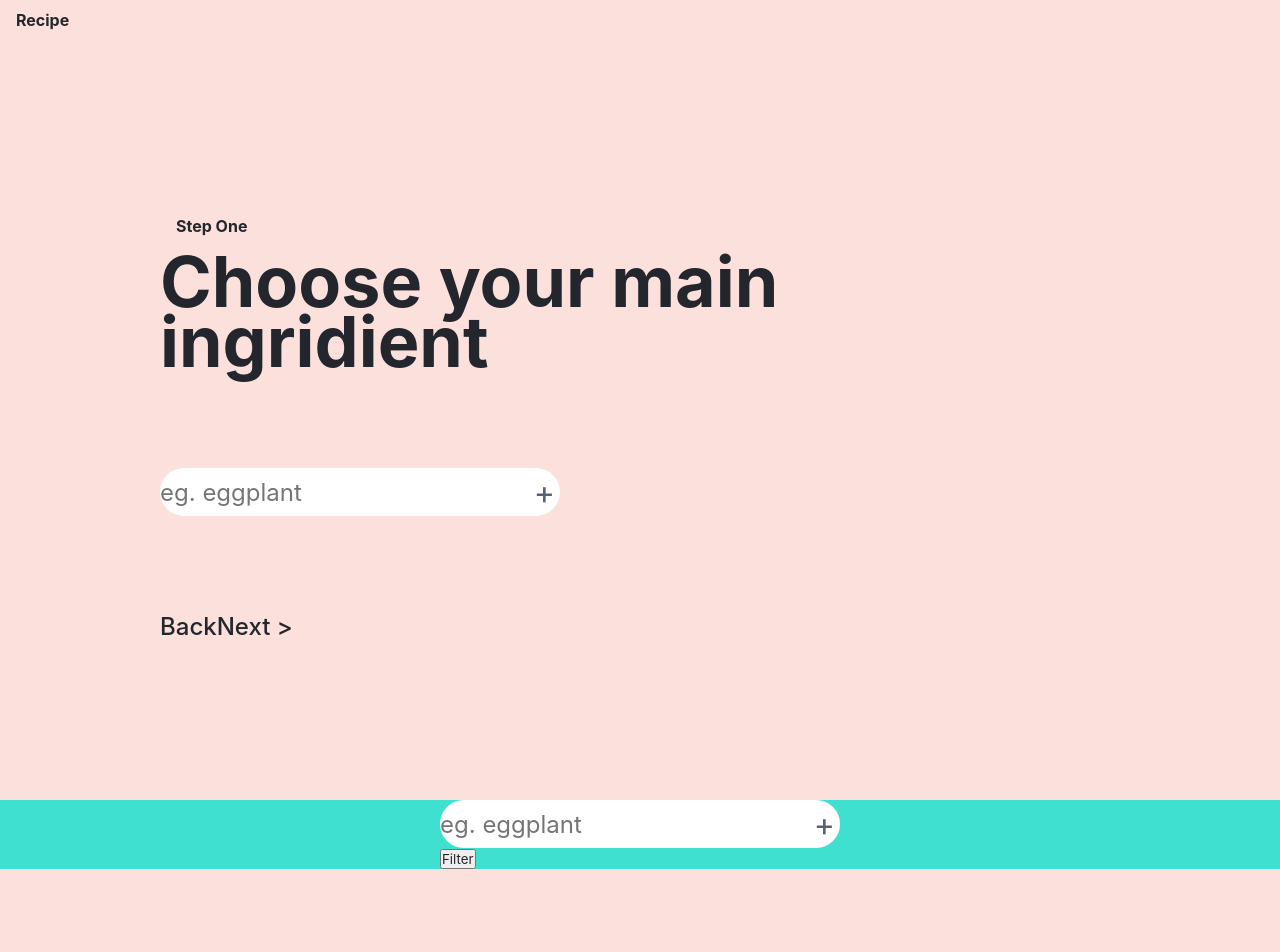
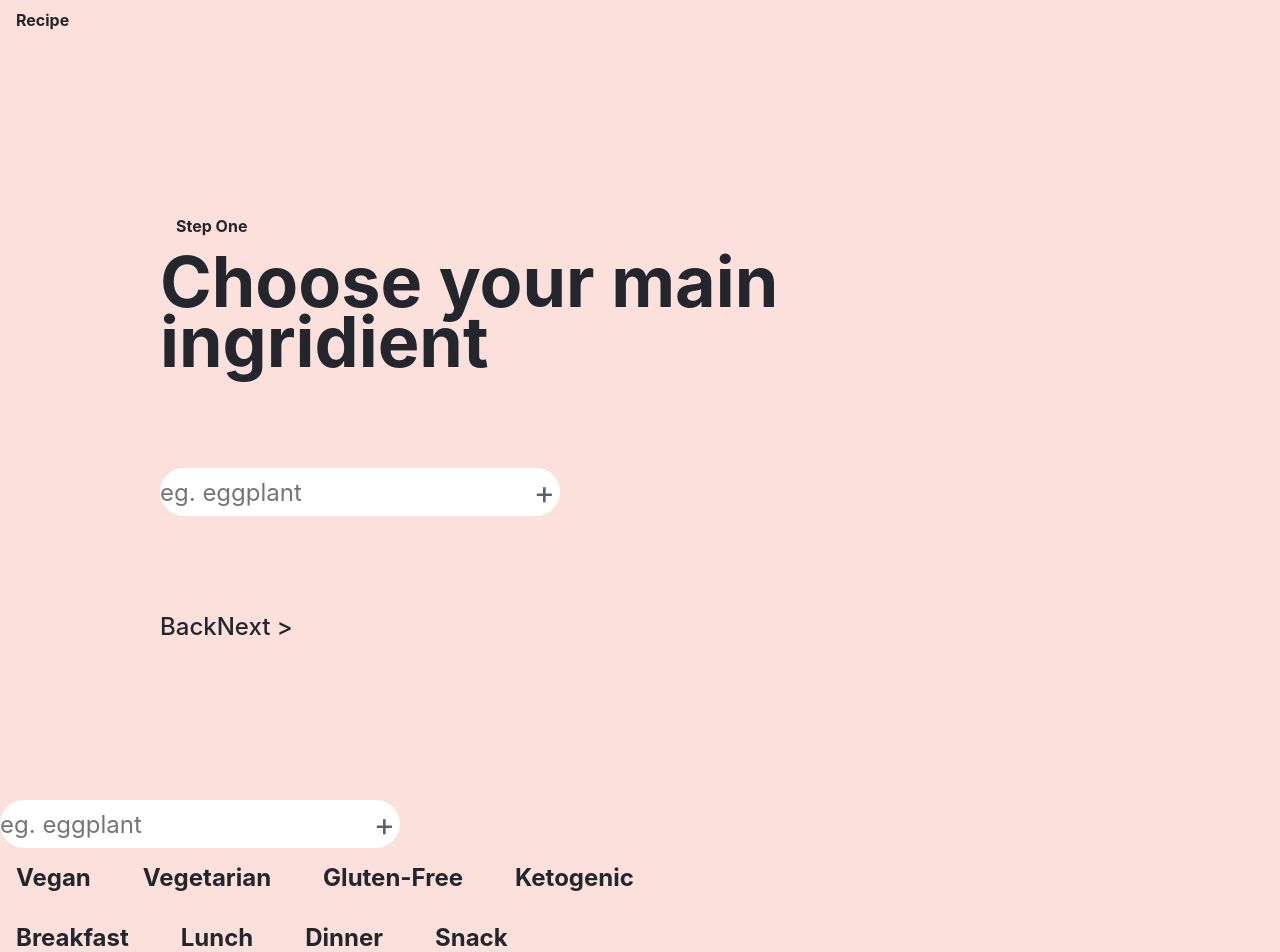
Before and after one commit to vbit27/recipe-app, a React (Create React App) app: page / in a window 1280 px wide. Shown: the top 952 px of the page. Before the commit the page ends 869 px from the top, so only its background shows below. Built offline with nearby package versions, Linux system fonts and the light colour scheme.

Commit message:
Make input field re-usable

```diff
--- a/src/App.tsx
+++ b/src/App.tsx
@@ -1,9 +1,10 @@
-import React, { useState } from 'react';
+import React, { useEffect, useState } from 'react';
 import { getRecipe } from './api/RecipeAPI';
 import './App.css';
-import FilterSearch from './components/FilterSearch';
-import SearchSection from './components/SearchSection';
+import StepsSection from './components/StepsSection';
 import Header from './components/Header';
+import Input from './shared/Input';
+import Filter from './components/Filter';
 
 function App() {
   const [ingredient, setIngredient] = useState<null | string>(null);
@@ -15,12 +16,20 @@ function App() {
     third: false,
   });
 
+  //after pressing enter inside input field, go to next step
+  useEffect(() => {
+    if (ingredient) {
+      setStep((prevState) => ({ ...prevState, first: true }));
+      console.log(ingredient);
+    }
+  }, [ingredient]);
+
   return (
     <div className="App">
       <Header />
 
-      {!step.third && (
-        <SearchSection
+      {!step.third ? (
+        <StepsSection
           setIngredient={setIngredient}
           ingredient={ingredient}
           setDiet={setDiet}
@@ -30,14 +39,24 @@ function App() {
           setStep={setStep}
           step={step}
         />
-      )}
+      ) : null}
 
-      <FilterSearch
-        setIngredient={setIngredient}
+      <Input onClick={(input) => setIngredient(input)} />
+      <Filter
         setDiet={setDiet}
         diet={diet}
         setMeal={setMeal}
         meal={meal}
+        filterStyle={true}
+        type={'diet'}
+      />
+      <Filter
+        setDiet={setDiet}
+        diet={diet}
+        setMeal={setMeal}
+        meal={meal}
+        filterStyle={true}
+        type={'meal'}
       />
     </div>
   );
--- a/src/components/FilterSearch.tsx
+++ b/src/components/FilterSearch.tsx
@@ -25,13 +25,7 @@ const FilterSearch: React.FC<FilterSearchProps> = ({
   return (
     <div className={classes.container}>
       <div>
-        <Input
-          onChange={(event: React.ChangeEvent<HTMLInputElement>) =>
-            setInput(event.target.value)
-          }
-          input={input}
-          onClick={addIngredient}
-        />
+        <Input onClick={addIngredient} />
         <button onClick={() => setShowFilter(!showFilter)}>Filter</button>
       </div>
       {showFilter && (
--- a/src/components/IngredientFilter.tsx
+++ b/src/components/IngredientFilter.tsx
@@ -18,13 +18,7 @@ const IngredientFilter: React.FC<IngredientFilterProps> = ({
   return (
     <>
       {!ingredient ? (
-        <Input
-          onChange={(event: React.ChangeEvent<HTMLInputElement>) =>
-            setInput(event.target.value)
-          }
-          input={input}
-          onClick={addIngredient}
-        />
+        <Input onClick={addIngredient} />
       ) : (
         <div>
           <h6>Your main ingredient is:</h6>
--- a/src/components/SearchSection.tsx
+++ b/src/components/StepsSection.tsx
@@ -1,10 +1,11 @@
-import classes from './SearchSection.module.css';
+import classes from './StepsSection.module.css';
 import React, { useState } from 'react';
 import Button from '../shared/Button';
 import IngredientFilter from './IngredientFilter';
 import Filter from './Filter';
+import Input from '../shared/Input';
 
-const SearchSection: React.FC<SearchSectionProps> = ({
+const StepsSection: React.FC<StepsSectionProps> = ({
   setIngredient,
   ingredient,
   setDiet,
@@ -14,6 +15,12 @@ const SearchSection: React.FC<SearchSectionProps> = ({
   setStep,
   step,
 }) => {
+  const addIngredient = (input: string) => {
+    if (input) {
+      setIngredient(input);
+    }
+  };
+
   const goNextStep = () => {
     if (!step.first) {
       if (ingredient) {
@@ -55,12 +62,7 @@ const SearchSection: React.FC<SearchSectionProps> = ({
         </h1>
       </div>
       <div>
-        {!step.first && (
-          <IngredientFilter
-            ingredient={ingredient}
-            setIngredient={setIngredient}
-          />
-        )}
+        {!step.first && <Input onClick={(input) => addIngredient(input)} />}
         {!step.second && step.first && (
           <Filter
             setDiet={setDiet}
@@ -95,7 +97,7 @@ const SearchSection: React.FC<SearchSectionProps> = ({
   );
 };
 
-interface SearchSectionProps {
+interface StepsSectionProps {
   setIngredient: React.Dispatch<React.SetStateAction<string | null>>;
   ingredient: string | null;
   setDiet: React.Dispatch<React.SetStateAction<string[]>>;
@@ -116,4 +118,4 @@ interface SearchSectionProps {
   };
 }
 
-export default SearchSection;
+export default StepsSection;
--- a/src/shared/Input.tsx
+++ b/src/shared/Input.tsx
@@ -1,17 +1,21 @@
 import classes from './Input.module.css';
-import React from 'react';
+import React, { useEffect, useState } from 'react';
 
-const Input: React.FC<InputProps> = ({ onChange, onClick, input }) => {
+const Input: React.FC<InputProps> = ({ onClick }) => {
+  const [input, setInput] = useState('');
+
   return (
     <>
       <form onSubmit={(e) => e.preventDefault()}>
         <input
           type="text"
           placeholder="eg. eggplant"
-          onChange={onChange}
+          onChange={(event: React.ChangeEvent<HTMLInputElement>) =>
+            setInput(event.target.value)
+          }
           value={input}
         />
-        <button className={classes.inputBtn} onClick={onClick}>
+        <button className={classes.inputBtn} onClick={() => onClick(input)}>
           +
         </button>
       </form>
@@ -20,9 +24,7 @@ const Input: React.FC<InputProps> = ({ onChange, onClick, input }) => {
 };
 
 interface InputProps {
-  onChange: (event: React.ChangeEvent<HTMLInputElement>) => void;
-  input: string;
-  onClick: () => void;
+  onClick: (input: string) => void;
 }
 
 export default Input;
```
Also changed, not shown: src/components/StepsSection.module.css (renamed from src/components/SearchSection.module.css).
